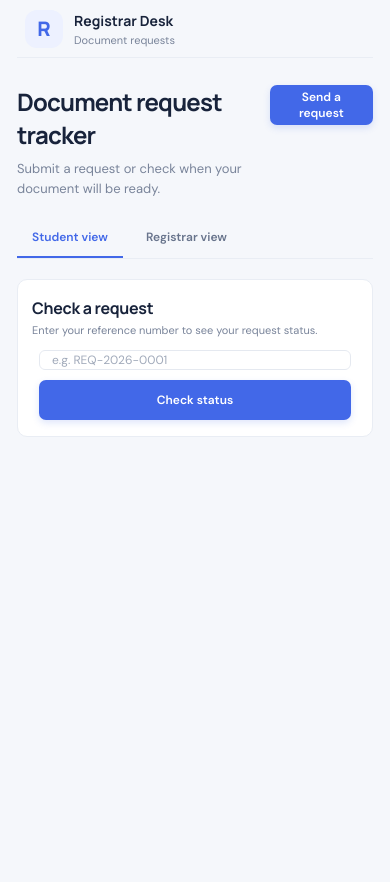
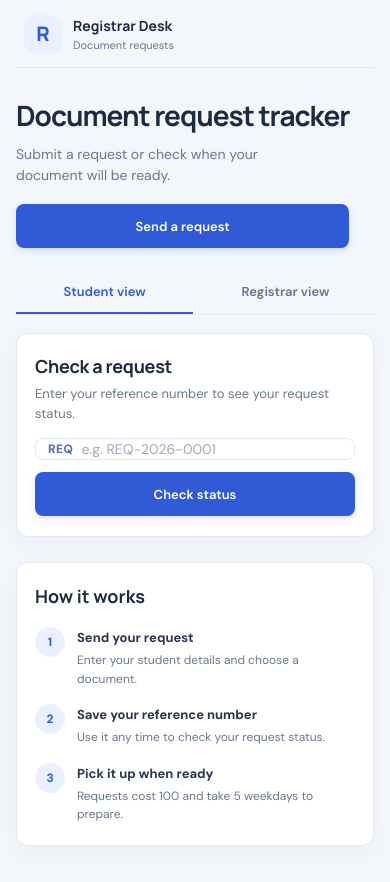
Before and after one commit to abogadorraymond/Midterm, a plain HTML site: page index.html in a window 390 px wide. Before the commit the page ends 844 px from the top, so only its background shows below. Drawn offline with Linux system fonts and the light colour scheme.

```diff
--- a/index.html
+++ b/index.html
@@ -74,6 +74,7 @@
           <form class="lookup-form" id="lookup-form" novalidate>
             <label class="search-box">
               <span class="visually-hidden">Reference number</span>
+              <span class="reference-prefix" aria-hidden="true">REQ</span>
               <input
                 id="reference-input"
                 type="text"
@@ -112,6 +113,14 @@
             </div>
           </section>
         </div>
+        <section class="student-help" aria-label="How request tracking works">
+          <h2>How it works</h2>
+          <ol class="help-steps">
+            <li><span>1</span><div><strong>Send your request</strong><p>Enter your student details and choose a document.</p></div></li>
+            <li><span>2</span><div><strong>Save your reference number</strong><p>Use it any time to check your request status.</p></div></li>
+            <li><span>3</span><div><strong>Pick it up when ready</strong><p>Requests cost 100 and take 5 weekdays to prepare.</p></div></li>
+          </ol>
+        </section>
       </section>
 
       <section
@@ -143,19 +152,21 @@
           </div>
 
           <div class="toolbar">
-            <label class="search-box">
+            <label class="toolbar-field search-field">
+              <span class="control-label">Search requests</span>
+              <span class="search-box">
                 <span aria-hidden="true">⌕</span>
-              <span class="visually-hidden">Search by name, student ID, or reference number</span>
                 <input
                   id="search-input"
                   type="search"
-                placeholder="Search name, student ID, or reference..."
+                  placeholder="Name, student ID, or reference number"
                   autocomplete="off"
                   maxlength="100"
                 />
+              </span>
             </label>
-            <label class="filter-control">
-              <span class="visually-hidden">Filter by status</span>
+            <label class="toolbar-field">
+              <span class="control-label">Status</span>
               <select id="status-filter">
                 <option value="all">All statuses</option>
                 <option value="Submitted">Submitted</option>
@@ -165,8 +176,8 @@
                 <option value="Rejected">Rejected</option>
               </select>
             </label>
-            <label class="filter-control">
-              <span class="visually-hidden">Filter by document type</span>
+            <label class="toolbar-field">
+              <span class="control-label">Document type</span>
               <select id="document-filter">
                 <option value="all">All documents</option>
                 <option>Transcript of Records</option>
--- a/style.css
+++ b/style.css
@@ -2,14 +2,14 @@
 
 :root {
   font-family: "DM Sans", sans-serif;
-  color: #18233b;
-  background: #f5f7fb;
+  color: #1d2b42;
+  background: #f3f6fa;
   font-synthesis: none;
   text-rendering: optimizeLegibility;
   --navy: #172340;
-  --muted: #79849a;
-  --line: #e9edf4;
-  --blue: #4268e8;
+  --muted: #69788e;
+  --line: #e2e8f0;
+  --blue: #315bd6;
 }
 
 * {
@@ -63,8 +63,8 @@
   width: 38px;
   height: 38px;
   place-items: center;
-  border-radius: 12px;
-  background: #edf1ff;
+  border-radius: 11px;
+  background: #eaf0ff;
   color: var(--blue);
   font-family: "Manrope", sans-serif;
   font-size: 20px;
@@ -171,15 +171,15 @@
 }
 
 .main-content {
-  max-width: 1200px;
+  max-width: 1160px;
   min-height: 100vh;
   margin: 0 auto;
-  padding: 0 46px 48px;
+  padding: 0 40px 64px;
 }
 
 .topbar {
   display: flex;
-  height: 76px;
+  height: 82px;
   align-items: center;
   justify-content: space-between;
   border-bottom: 1px solid var(--line);
@@ -226,7 +226,7 @@
   align-items: flex-end;
   justify-content: space-between;
   gap: 24px;
-  padding: 35px 0 25px;
+  padding: 38px 0 30px;
 }
 
 .eyebrow {
@@ -245,28 +245,29 @@
 }
 
 h1 {
-  margin-bottom: 8px;
-  font-size: clamp(24px, 3vw, 30px);
-  letter-spacing: -0.8px;
+  margin-bottom: 10px;
+  font-size: clamp(28px, 3.4vw, 36px);
+  letter-spacing: -1px;
 }
 
 .page-description {
   margin-bottom: 0;
   color: var(--muted);
-  font-size: 13px;
+  font-size: 14px;
+  line-height: 1.6;
 }
 
 .primary-button,
 .secondary-button {
   display: inline-flex;
-  min-height: 40px;
+  min-height: 44px;
   align-items: center;
   justify-content: center;
   gap: 8px;
   padding: 0 16px;
   border: 1px solid transparent;
-  border-radius: 7px;
-  font-size: 12px;
+  border-radius: 8px;
+  font-size: 13px;
   font-weight: 600;
   transition: background 150ms ease, transform 150ms ease;
 }
@@ -360,8 +361,9 @@
 .requests-panel {
   overflow: hidden;
   border: 1px solid var(--line);
-  border-radius: 10px;
+  border-radius: 12px;
   background: #fff;
+  box-shadow: 0 6px 22px #1723400a;
 }
 
 .panel-heading {
@@ -369,41 +371,41 @@
   align-items: center;
   justify-content: space-between;
   gap: 16px;
-  padding: 20px 21px 14px;
+  padding: 23px 24px 18px;
 }
 
 .panel-heading h2 {
-  margin-bottom: 4px;
-  font-size: 16px;
+  margin-bottom: 6px;
+  font-size: 18px;
   letter-spacing: -0.3px;
 }
 
 .panel-heading p {
   margin-bottom: 0;
   color: var(--muted);
-  font-size: 11px;
+  font-size: 13px;
 }
 
 .record-count {
   color: #8d97a9;
-  font-size: 10px;
+  font-size: 12px;
 }
 
 .toolbar {
   display: flex;
-  gap: 10px;
-  padding: 0 21px 16px;
+  gap: 14px;
+  padding: 0 24px 20px;
 }
 
 .search-box {
   display: flex;
-  height: 37px;
+  height: 44px;
   flex: 1;
   align-items: center;
   gap: 9px;
   padding: 0 10px;
   border: 1px solid #e5e9f0;
-  border-radius: 6px;
+  border-radius: 8px;
   color: #9ba5b4;
 }
 
@@ -417,7 +419,7 @@
   border: 0;
   outline: 0;
   color: #26324a;
-  font-size: 11px;
+  font-size: 13px;
 }
 
 .search-box input::placeholder {
@@ -435,13 +437,13 @@
 .filter-control select,
 .form-field input,
 .form-field select {
-  height: 37px;
-  padding: 0 11px;
-  border: 1px solid #e5e9f0;
-  border-radius: 6px;
+  height: 44px;
+  padding: 0 12px;
+  border: 1px solid #d9e1ec;
+  border-radius: 8px;
   background: #fff;
   color: #58657b;
-  font-size: 11px;
+  font-size: 13px;
 }
 
 .filter-control select {
@@ -465,9 +467,9 @@
 }
 
 th {
-  height: 39px;
+  height: 44px;
   color: #8a95a8;
-  font-size: 9px;
+  font-size: 10px;
   font-weight: 600;
   letter-spacing: 0.25px;
   text-transform: uppercase;
@@ -484,10 +486,10 @@
 }
 
 td {
-  height: 59px;
+  height: 66px;
   border-top: 1px solid #f0f2f6;
   color: #526078;
-  font-size: 11px;
+  font-size: 12px;
 }
 
 .request-id {
@@ -503,22 +505,23 @@
 
 .student-cell strong {
   color: #28354d;
-  font-size: 11px;
+  font-size: 12px;
   font-weight: 600;
 }
 
 .student-cell small {
   margin-top: 3px;
   color: #99a2b2;
-  font-size: 9px;
+  font-size: 10px;
 }
 
 .status-select {
   min-width: 132px;
-  padding: 6px 23px 6px 9px;
+  min-height: 34px;
+  padding: 7px 25px 7px 10px;
   border: 0;
   border-radius: 20px;
-  font-size: 10px;
+  font-size: 11px;
   font-weight: 600;
 }
 
@@ -674,18 +677,18 @@
 
 .view-tabs {
   display: flex;
-  gap: 8px;
-  margin-bottom: 20px;
+  gap: 14px;
+  margin-bottom: 24px;
   border-bottom: 1px solid var(--line);
 }
 
 .view-tab {
-  padding: 11px 15px;
+  padding: 13px 16px;
   border: 0;
   border-bottom: 2px solid transparent;
   background: transparent;
   color: #68748c;
-  font-size: 12px;
+  font-size: 13px;
   font-weight: 600;
 }
 
@@ -696,16 +699,16 @@
 
 .lookup-form {
   display: flex;
-  gap: 10px;
-  padding: 0 21px 16px;
+  gap: 12px;
+  padding: 0 24px 24px;
 }
 
 .lookup-form .search-box {
-  height: 40px;
+  height: 48px;
 }
 
 .lookup-form .search-box input {
-  font-size: 12px;
+  font-size: 14px;
 }
 
 .lookup-error {
@@ -731,7 +734,7 @@
 .result-item {
   display: grid;
   gap: 7px;
-  padding: 18px 21px;
+  padding: 22px 24px;
 }
 
 .result-item + .result-item {
@@ -740,12 +743,12 @@
 
 .result-item span {
   color: var(--muted);
-  font-size: 11px;
+  font-size: 12px;
 }
 
 .result-item strong {
   color: #28354d;
-  font-size: 14px;
+  font-size: 16px;
 }
 
 .summary-section {
@@ -756,7 +759,7 @@
 }
 
 .summary-panel {
-  padding: 18px 20px;
+  padding: 21px 23px;
   border: 1px solid var(--line);
   border-radius: 10px;
   background: #fff;
@@ -765,7 +768,7 @@
 .summary-panel h3 {
   margin: 0 0 12px;
   font-family: "Manrope", sans-serif;
-  font-size: 14px;
+  font-size: 16px;
 }
 
 .summary-list {
@@ -781,7 +784,7 @@
   justify-content: space-between;
   gap: 12px;
   color: #68748c;
-  font-size: 11px;
+  font-size: 12px;
 }
 
 .summary-list strong {
@@ -793,7 +796,7 @@
 }
 
 .toolbar .search-box input {
-  font-size: 11px;
+  font-size: 13px;
 }
 
 table {
@@ -976,3 +979,232 @@
     line-height: 1.5;
   }
 }
+
+.toolbar-field {
+  display: grid;
+  min-width: 150px;
+  gap: 7px;
+  color: #34425a;
+  font-size: 12px;
+  font-weight: 600;
+}
+
+.toolbar-field.search-field {
+  min-width: 240px;
+  flex: 1;
+}
+
+.toolbar-field .search-box {
+  width: 100%;
+}
+
+.toolbar-field select {
+  width: 100%;
+  min-width: 150px;
+}
+
+.control-label {
+  line-height: 1.2;
+}
+
+.student-help {
+  margin-top: 25px;
+  padding: 25px 28px;
+  border: 1px solid var(--line);
+  border-radius: 12px;
+  background: #fff;
+  box-shadow: 0 6px 22px #1723400a;
+}
+
+.student-help h2 {
+  margin: 0 0 19px;
+  font-size: 18px;
+}
+
+.help-steps {
+  display: grid;
+  grid-template-columns: repeat(3, minmax(0, 1fr));
+  gap: 24px;
+  margin: 0;
+  padding: 0;
+  list-style: none;
+}
+
+.help-steps li {
+  display: flex;
+  align-items: flex-start;
+  gap: 12px;
+}
+
+.help-steps li > span {
+  display: grid;
+  width: 30px;
+  height: 30px;
+  flex: 0 0 auto;
+  place-items: center;
+  border-radius: 50%;
+  background: #eaf0ff;
+  color: var(--blue);
+  font-size: 12px;
+  font-weight: 700;
+}
+
+.help-steps strong {
+  display: block;
+  margin: 2px 0 5px;
+  color: #28354d;
+  font-size: 13px;
+}
+
+.help-steps p {
+  margin: 0;
+  color: var(--muted);
+  font-size: 12px;
+  line-height: 1.55;
+}
+
+.reference-prefix {
+  padding-left: 2px;
+  color: #5268b4;
+  font-size: 12px;
+  font-weight: 700;
+  letter-spacing: 0.04em;
+}
+
+.lookup-form .primary-button,
+.page-heading > .primary-button {
+  flex: 0 0 auto;
+}
+
+.primary-button:focus-visible,
+.secondary-button:focus-visible,
+.view-tab:focus-visible,
+.status-select:focus-visible,
+.toolbar-field select:focus-visible,
+.search-box:focus-within {
+  outline: 3px solid #a7bbff;
+  outline-offset: 2px;
+}
+
+.search-box:focus-within {
+  border-color: var(--blue);
+}
+
+@media (max-width: 760px) {
+  .main-content {
+    padding-right: 24px;
+    padding-left: 24px;
+  }
+
+  .toolbar {
+    display: grid;
+    grid-template-columns: repeat(2, minmax(0, 1fr));
+  }
+
+  .toolbar-field.search-field {
+    grid-column: 1 / -1;
+  }
+
+  .toolbar-field,
+  .toolbar-field select {
+    min-width: 0;
+  }
+
+  .help-steps {
+    gap: 18px;
+  }
+}
+
+@media (max-width: 560px) {
+  .main-content {
+    padding: 0 16px 36px;
+  }
+
+  .topbar {
+    height: 68px;
+  }
+
+  .page-heading {
+    display: grid;
+    gap: 18px;
+    padding: 28px 0 23px;
+  }
+
+  .page-heading > .primary-button {
+    width: 100%;
+  }
+
+  .view-tabs {
+    gap: 4px;
+    margin-bottom: 18px;
+  }
+
+  .view-tab {
+    flex: 1;
+    padding: 12px 8px;
+  }
+
+  .panel-heading {
+    align-items: flex-start;
+    padding: 20px 18px 15px;
+  }
+
+  .panel-heading p {
+    line-height: 1.5;
+  }
+
+  .lookup-form {
+    flex-direction: column;
+    padding: 0 18px 20px;
+  }
+
+  .lookup-form .primary-button {
+    width: 100%;
+  }
+
+  .lookup-error {
+    margin-right: 18px;
+    margin-left: 18px;
+  }
+
+  .submission-confirmation {
+    margin-right: 18px;
+    margin-left: 18px;
+    line-height: 1.5;
+  }
+
+  .lookup-result {
+    grid-template-columns: 1fr;
+  }
+
+  .result-item {
+    padding: 16px 18px;
+  }
+
+  .result-item + .result-item {
+    border-top: 1px solid var(--line);
+    border-left: 0;
+  }
+
+  .student-help {
+    padding: 21px 18px;
+  }
+
+  .help-steps {
+    grid-template-columns: 1fr;
+    gap: 16px;
+  }
+
+  .summary-section {
+    grid-template-columns: 1fr;
+  }
+
+  .toolbar {
+    padding-right: 18px;
+    padding-left: 18px;
+  }
+
+  .record-count {
+    white-space: nowrap;
+  }
+}
```
Lines whose indentation alone changed are shown as unchanged.
